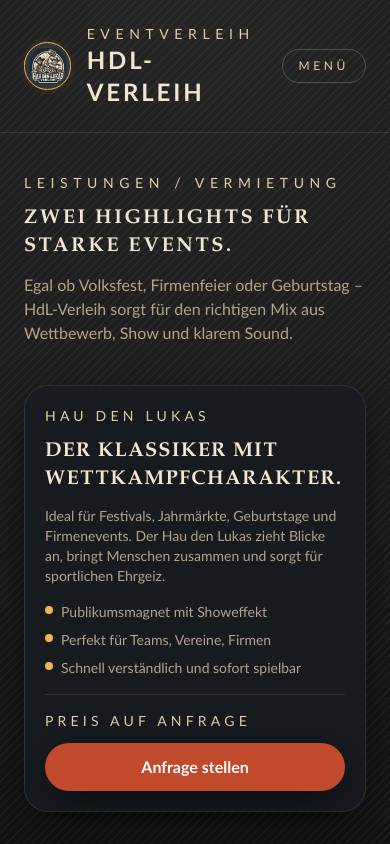
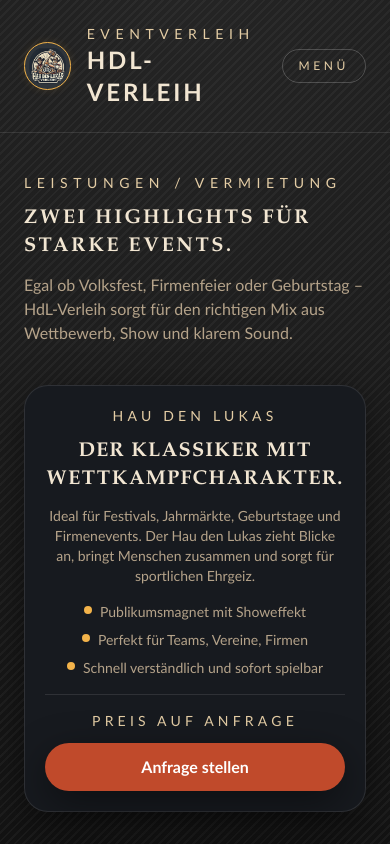
Before and after one commit to elchuckomo/HdL-Verleih, a Next.js app: page /leistungen in a window 390 px wide. Shown: the top 844 px of the page. Built offline with nearby package versions, Linux system fonts and the light colour scheme.

Commit message:
Mobile Version Leistungen zentrieren

```diff
--- a/app/leistungen/page.tsx
+++ b/app/leistungen/page.tsx
@@ -40,7 +40,7 @@
 
       <div className="grid gap-8 lg:grid-cols-2">
         {services.map((service) => (
-          <article key={service.title} className="panel space-y-4 p-5 lg:p-6 reveal-delay-1">
+          <article key={service.title} className="panel space-y-4 p-5 text-center sm:text-left lg:p-6 reveal-delay-1">
             <div>
               <p className="text-sm uppercase tracking-[0.3em] text-[color:var(--sand)]">{service.title}</p>
               <h2 className="mt-3 text-xl font-semibold uppercase tracking-[0.06em] sm:text-2xl sm:tracking-[0.08em] lg:text-2xl">
@@ -48,15 +48,15 @@
               </h2>
               <p className="mt-3 text-sm text-[color:var(--muted)]">{service.body}</p>
             </div>
-            <ul className="space-y-2 text-sm text-[color:var(--muted)]">
+            <ul className="space-y-2 text-sm text-[color:var(--muted)] text-center sm:text-left">
               {service.list.map((item) => (
-                <li key={item} className="flex items-start gap-2">
+                <li key={item} className="flex items-start justify-center gap-2 sm:justify-start">
                   <span className="mt-1 h-2 w-2 rounded-full bg-[color:var(--gold)]" />
                   {item}
                 </li>
               ))}
             </ul>
-            <div className="flex flex-col gap-3 border-t border-white/10 pt-4 lg:flex-row lg:items-center lg:justify-between">
+            <div className="flex flex-col items-center gap-3 border-t border-white/10 pt-4 sm:items-start lg:flex-row lg:items-center lg:justify-between">
               <span className="text-sm uppercase tracking-[0.3em] text-[color:var(--sand)]">Preis auf Anfrage</span>
               <a className="btn-primary w-full lg:w-auto" href="/kontakt">Anfrage stellen</a>
             </div>
```
